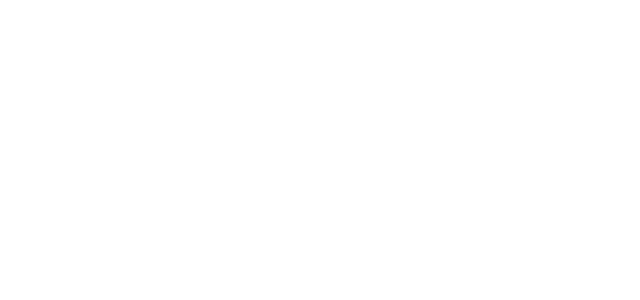
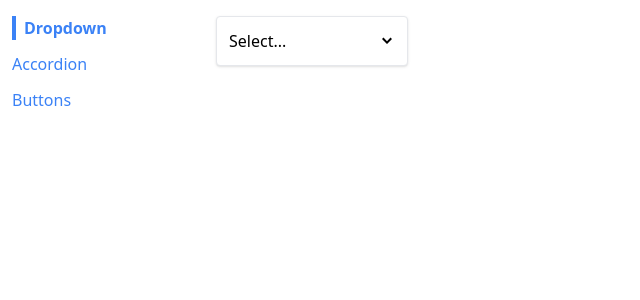
Before and after one commit to VirajAdiga/react-navigation, a React (Create React App) app: page / in a window 1280 px wide. Shown: the top 300 px of the page, without its empty margins (0-640 px from the left). Built offline with nearby package versions, Linux system fonts and the light colour scheme.

Commit message:
Create Navigation context, links and routes

```diff
--- a/src/App.js
+++ b/src/App.js
@@ -1,6 +1,24 @@
+import Sidebar from "../src/components/Sidebar";
+import Route from "../src/components/Route";
+import AccordionPage from "../src/pages/AccordionPage";
+import ButtonPage from "../src/pages/ButtonPage";
+import DropdownPage from "../src/pages/DropdownPage";
+
 function App() {
   return (
-    <div>
+    <div className="container mx-auto grid grid-cols-6 gap-4 mt-4">
+      <Sidebar />
+      <div className="col-span-5">
+        <Route path="/accordion">
+          <AccordionPage />
+        </Route>
+        <Route path="/">
+          <DropdownPage />
+        </Route>
+        <Route path="/buttons">
+          <ButtonPage />
+        </Route>
+      </div>
     </div>
   );
 }
--- /dev/null
+++ b/src/components/Link.js
@@ -0,0 +1,22 @@
+import classNames from "classnames";
+import useNavigation from "../hooks/use-navigation";
+
+function Link({ to, children, className, activeClassName }){
+    const {navigate, currentPath} = useNavigation();
+    const classes = classNames(
+        'text-blue-500',
+        className,
+        currentPath === to && activeClassName
+    );
+
+    const handleClick = (event) => {
+        if (event.metaKey || event.ctrlKey){
+            return;
+        }
+        event.preventDefault();
+        navigate(to);
+    }
+    return <a className={classes} href={to} onClick={handleClick}>{children}</a>
+}
+
+export default Link;
--- /dev/null
+++ b/src/components/Route.js
@@ -0,0 +1,11 @@
+import useNavigation from "../hooks/use-navigation";
+
+function Route({path, children}){
+    const {currentPath}  = useNavigation();
+    if (path === currentPath){
+        return children;
+    }
+    return null;
+}
+
+export default Route;
--- /dev/null
+++ b/src/components/Sidebar.js
@@ -0,0 +1,19 @@
+import Link from "./Link";
+
+function Sidebar(){
+    const links = [
+        {label: "Dropdown", path: "/"},
+        {label: "Accordion", path: "/accordion"},
+        {label: "Buttons", path: "/buttons"}
+    ];
+
+    const renderedLinks = links.map((link) => {
+        return <Link className="mb-3 ml-3" activeClassName="font-bold border-l-4 border-blue-500 pl-2" key={link.label} to={link.path}>{link.label}</Link>
+    });
+
+    return (
+        <div className="sticky top-0 overflow-y-scroll flex flex-col items-start">{renderedLinks}</div>
+    )
+}
+
+export default Sidebar;
--- /dev/null
+++ b/src/context/navigation.js
@@ -0,0 +1,31 @@
+import { createContext, useEffect, useState } from "react";
+
+const NavigationContext = createContext();
+
+function NavigationProvider({ children }){
+    const [currentPath, setCurrentPath] = useState(window.location.pathname);
+
+    useEffect(() => {
+        const handler = () => {
+            setCurrentPath(window.location.pathname);
+        };
+        window.addEventListener('popstate', handler);
+        return () => {
+            window.removeEventListener('popstate', handler);
+        };
+    }, []);
+
+    const navigate = (to) => {
+        window.history.pushState({}, '', to);
+        setCurrentPath(to);
+    }
+
+    return (
+        <NavigationContext.Provider value={{currentPath, navigate}}>
+            {children}
+        </NavigationContext.Provider>
+    );
+}
+
+export {NavigationProvider};
+export default NavigationContext;
--- /dev/null
+++ b/src/hooks/use-navigation.js
@@ -0,0 +1,8 @@
+import { useContext } from "react";
+import NavigationContext from "../context/navigation";
+
+function useNavigation(){
+    return useContext(NavigationContext);
+}
+
+export default useNavigation;
--- a/src/index.js
+++ b/src/index.js
@@ -2,10 +2,11 @@
 import ReactDOM from 'react-dom/client';
 import App from './App';
 import "./index.css";
+import { NavigationProvider } from './context/navigation';
 
 const root = ReactDOM.createRoot(document.getElementById('root'));
 root.render(
-  <React.StrictMode>
+  <NavigationProvider>
     <App />
-  </React.StrictMode>
+  </NavigationProvider>
 );
```
